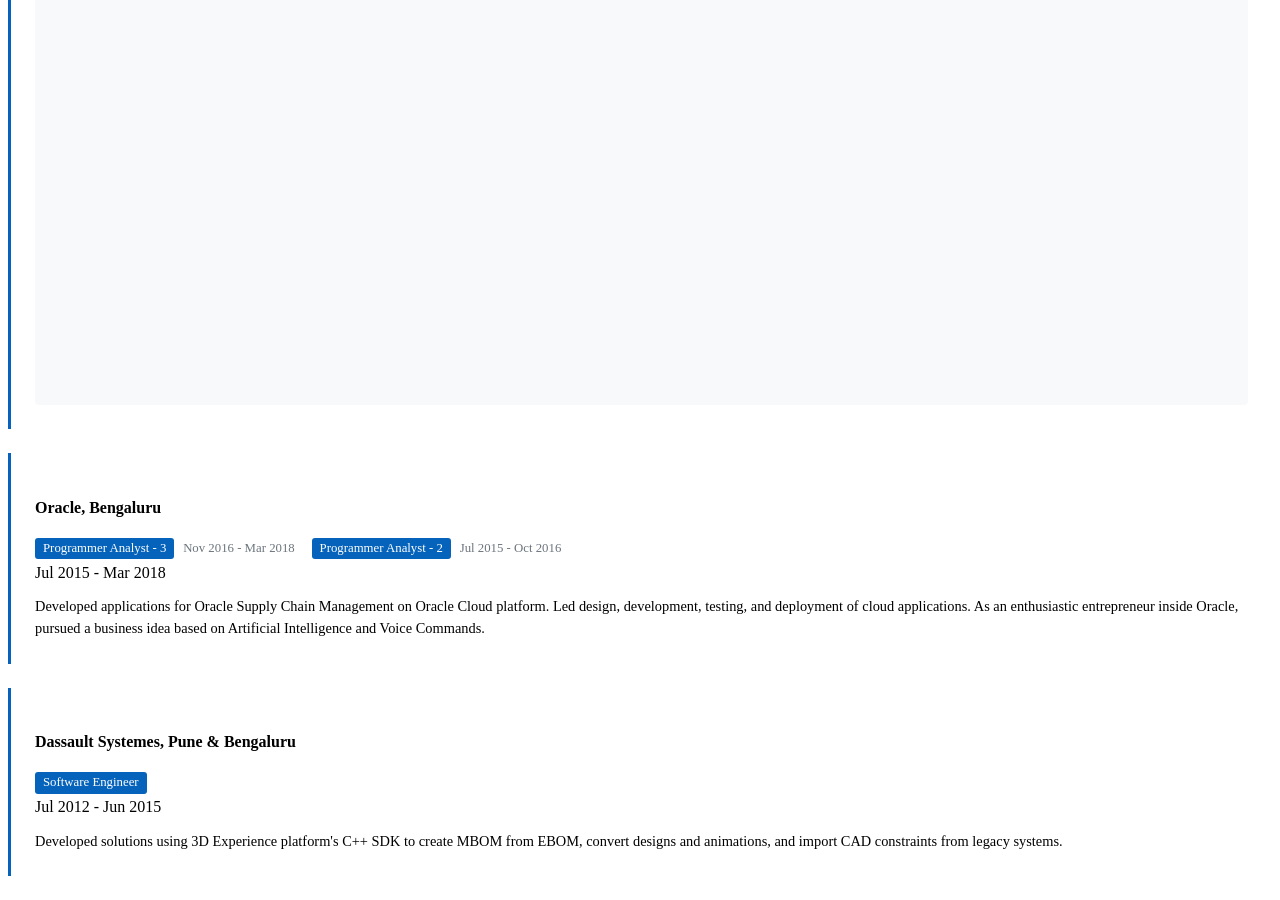
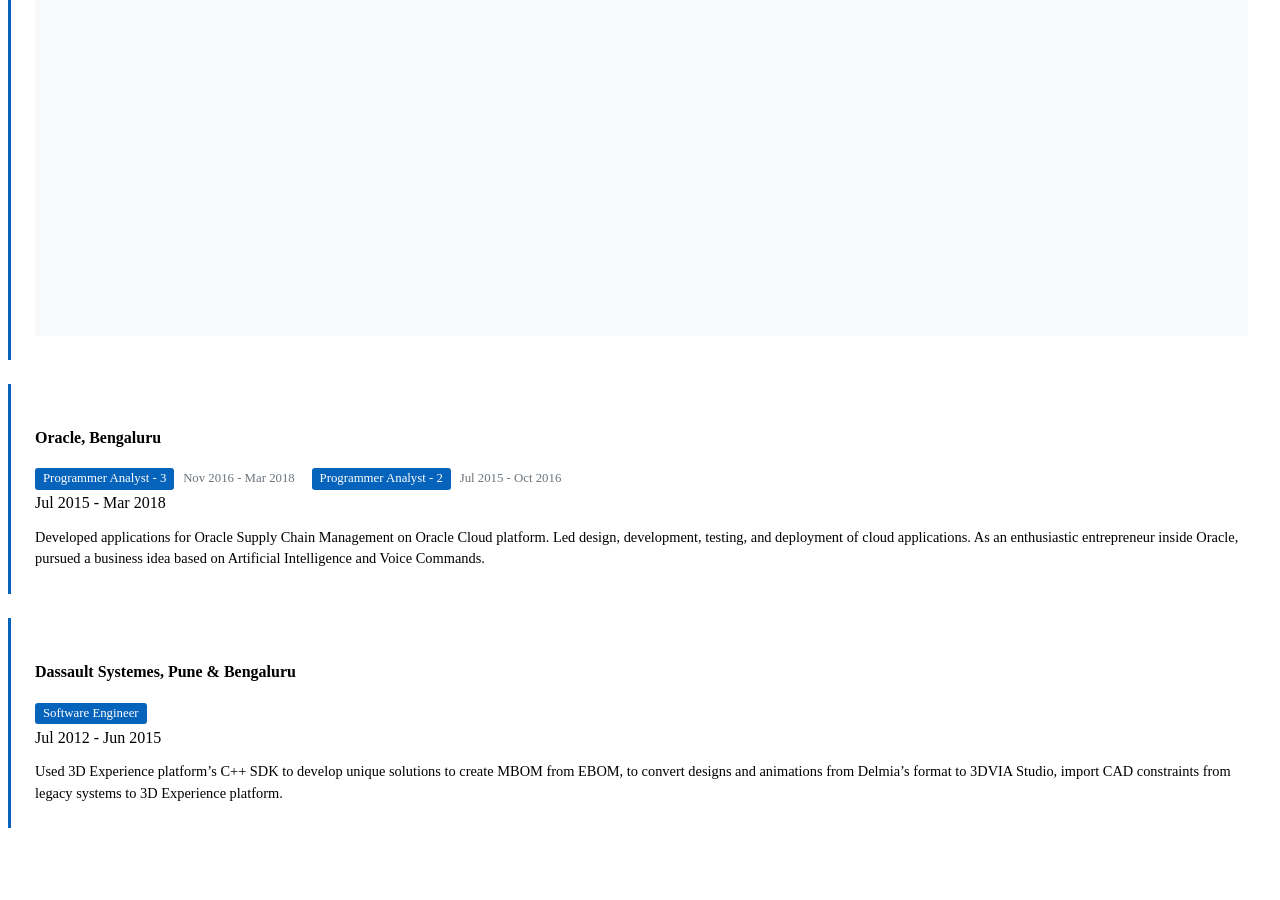
Before and after one commit to anandkshitiz/anandkshitiz.github.io, a Jekyll site: the page tabs/about/content/work-experience-section.html, which Jekyll copies as it is, in a window 1280 px wide and 900 px high, scrolled down 5551 px. Built offline with Jekyll 4.4.1, drawn with Linux system fonts in a browser that asks for light colours; after the commit the page ends 6403 px from its top, so only the background shows below that; some of the changed text lies outside the part shown.

Commit message:
work ex changes

```diff
--- a/tabs/about/content/work-experience-section.html
+++ b/tabs/about/content/work-experience-section.html
@@ -7,18 +7,20 @@
                 <div>
                     <h4 class="mb-0">Tesco, Bengaluru</h4>
                     <div class="job-title-container">
-                        <span class="job-title-badge">Senior Software Engineer</span>
-                        <span class="location-badge">Hybrid</span>
+                        <span class="job-title-badge">SDE-3</span>
                     </div>
                 </div>
-                <div class="text-muted text-end">Oct 2024 - Present · 10 mos</div>
+                <div class="text-muted text-end">Oct 2024 - Present</div>
             </div>
 
             <div class="experience-item mb-3">
+                <h5 class="project-title">Messaging as a Service (MaaS)</h5>
                 <div class="row">
                     <div class="col-md-8">
                         <div class="mb-2">
-                            <p>Leading a greenfield initiative to design and implement a multi-region, multi-tenant, cloud-agnostic event streaming platform to support Tesco's diverse event streaming use cases.</p>
+                            <p>Leading a greenfield initiative to design and implement a multi-region, multi-tenant,
+                                cloud-agnostic event streaming platform to support Tesco's diverse event streaming use
+                                cases.</p>
                         </div>
                     </div>
                     <div class="col-md-4">
@@ -211,7 +216,10 @@
                 <div class="row">
                     <div class="col-md-12">
                         <div class="mb-2">
-                            <p>Developed applications for Oracle Supply Chain Management on Oracle Cloud platform. Led design, development, testing, and deployment of cloud applications. As an enthusiastic entrepreneur inside Oracle, pursued a business idea based on Artificial Intelligence and Voice Commands.</p>
+                            <p>Developed applications for Oracle Supply Chain Management on Oracle Cloud platform. Led
+                                design, development, testing, and deployment of cloud applications. As an enthusiastic
+                                entrepreneur inside Oracle, pursued a business idea based on Artificial Intelligence and
+                                Voice Commands.</p>
                         </div>
                     </div>
                 </div>
@@ -231,7 +239,11 @@
                 </div>
                 <div class="text-muted text-end">Jul 2012 - Jun 2015</div>
             </div>
-            <p>Developed solutions using 3D Experience platform's C++ SDK to create MBOM from EBOM, convert designs and animations, and import CAD constraints from legacy systems.</p>
+            <p>Used 3D Experience platform’s C++ SDK to develop unique solutions to create MBOM from EBOM, to convert
+                designs
+                and animations from Delmia’s format to 3DVIA Studio, import CAD constraints from legacy systems to 3D
+                Experience
+                platform.</p>
         </div>
     </div>
 </div>
@@ -307,7 +319,8 @@
         margin-bottom: 0.3rem;
     }
 
-.date-badge, .location-badge {
+    .date-badge,
+    .location-badge {
         display: inline-block;
         color: #6c757d;
         font-size: 0.8rem;
```
Also changed, not shown: other parts of tabs/about/content/work-experience-section.html (+14 -11 lines). Lines whose indentation alone changed are shown as unchanged.
